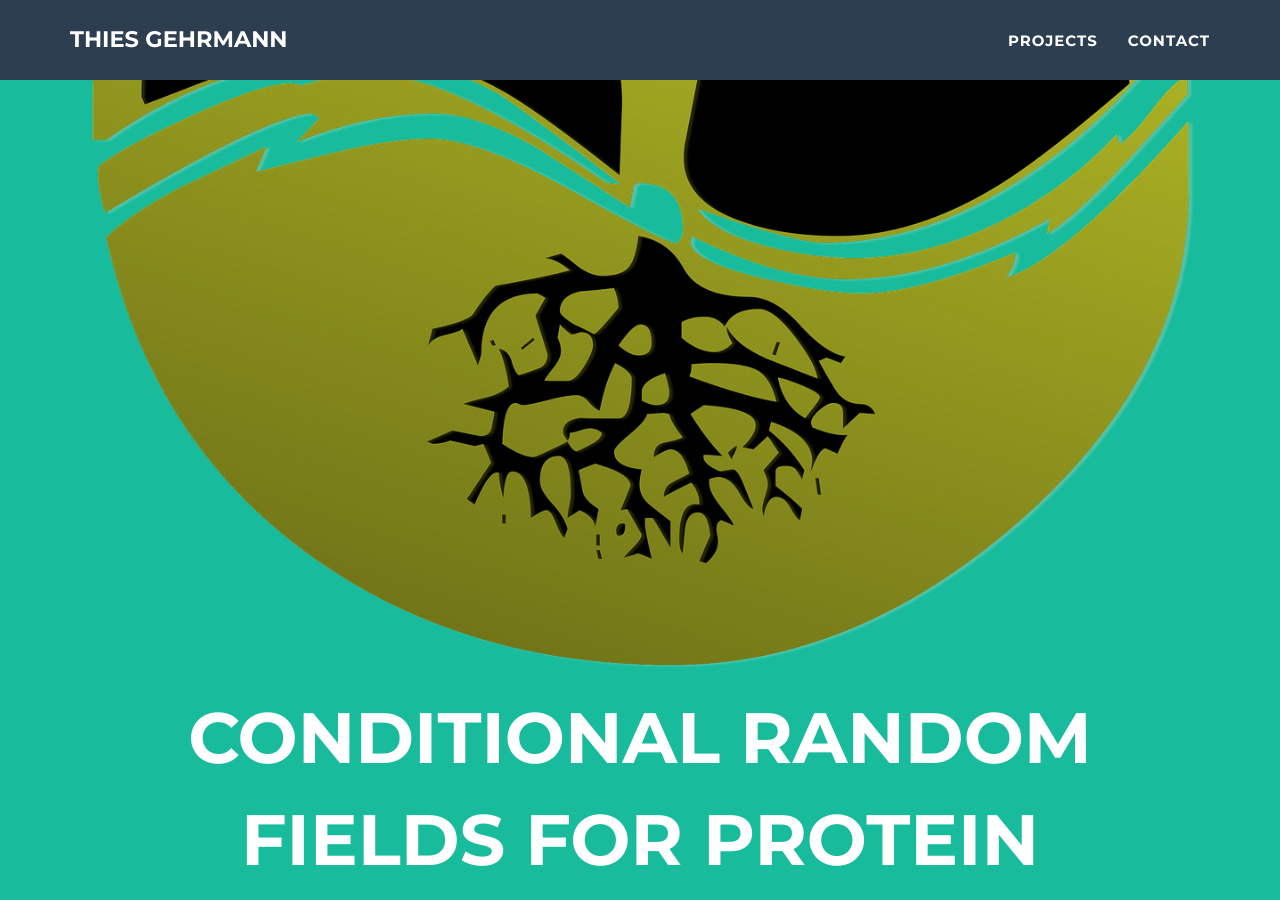
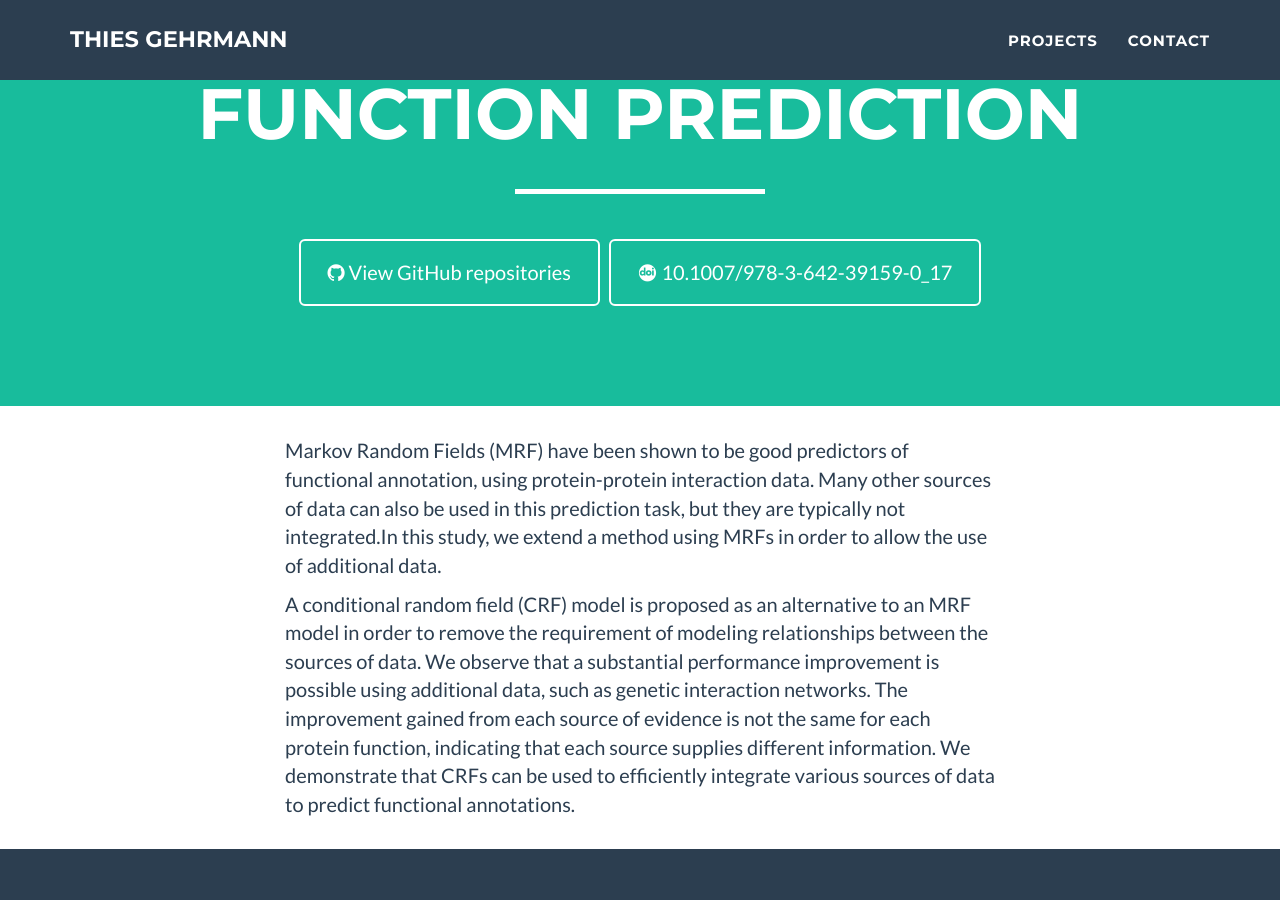
Before and after one commit to thiesgehrmann/thiesgehrmann.github.io, a Jekyll site: the page built from _posts/2013-06-17-crfunc.markdown, in a window 1280 px wide and 900 px high, scrolled down 641 px. Built offline with Jekyll 4.4.1, drawn with Linux system fonts in a browser that asks for light colours; some web fonts are replaced.

Commit message:
default_image

```diff
--- a/_includes/header_post.html
+++ b/_includes/header_post.html
@@ -3,7 +3,7 @@
         <div class="container">
             <div class="row">
                 <div class="col-lg-12">
-                    {% if page.img.strip.length > 0 %}
+                    {% if page.img.strip == "" or page.img.strip == nil %}
                       <img src="{{site.url}}/img/portfolio/{{ page.img }}" class="img-responsive img-centered" alt="{{ page.title }}">
                     {% else %}
                       <img src="{{site.url}}/img/portfolio/portfolio_default.png" class="img-responsive img-centered" alt="{{page.title}}">
@@ -20,7 +20,7 @@
                           <i class="fa fa-github"></i> View GitHub repositories
                       </a>
                       {% endif %}
-                      {% if page.article.strip.length > 0 %}
+                      {% if page.article.strip == "" or page.article.strip == nil %}
                       &nbsp;
                       <!--{{page.img}}-->
                       <a href="{{page.article}}" class="btn btn-lg btn-outline">
--- a/_posts/2013-06-17-crfunc.markdown
+++ b/_posts/2013-06-17-crfunc.markdown
@@ -7,8 +7,6 @@ github: https://github.com/thiesgehrmann/CRFunc
 doi: 10.1007/978-3-642-39159-0_17
 article: http://link.springer.com/chapter/10.1007/978-3-642-39159-0_17
 description: <p>Markov Random Fields (MRF) have been shown to be good predictors of functional annotation, using protein-protein interaction data. Many other sources of data can also be used in this prediction task, but they are typically not integrated.In this study, we extend a method using MRFs in order to allow the use of additional data.</p> <p>A conditional random field (CRF) model is proposed as an alternative to an MRF model in order to remove the requirement of modeling relationships between the sources of data. We observe that a substantial performance improvement is possible using additional data, such as genetic interaction networks. The improvement gained from each source of evidence is not the same for each protein function, indicating that each source supplies different information. We demonstrate that CRFs can be used to efficiently integrate various sources of data to predict functional annotations.
-
 short-title: CRFunc
 short-description: Conditional random fields for protein function prediction
-
 ---
```
